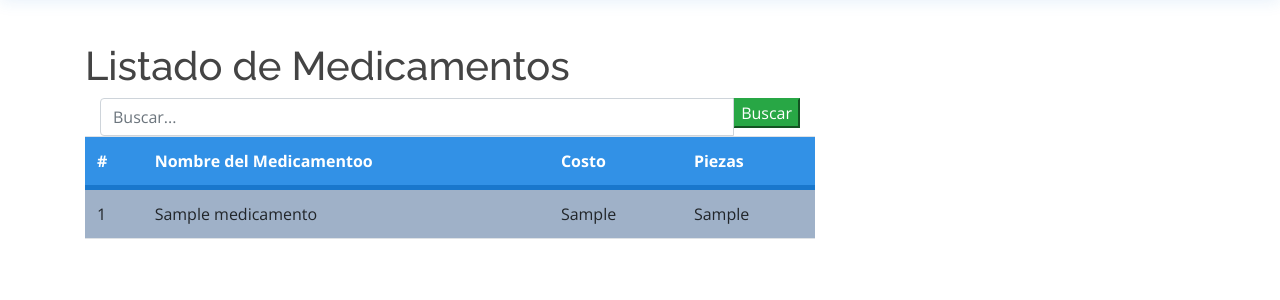
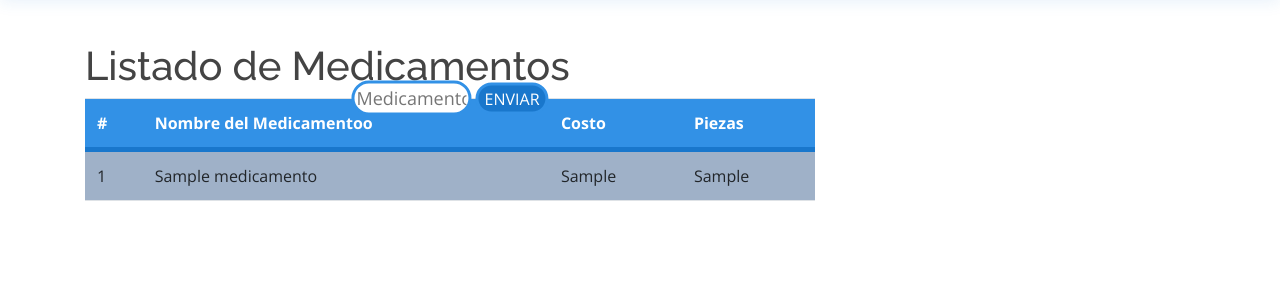
Before and after one commit to teamingsoft01/teamingsoft01, a Django app: page /inventariomedicamento.html in a window 1280 px wide. Shown: the part 102-402 px from the top of the page. Run offline with Django 3.2, Linux system fonts and the light colour scheme; tables that the repository leaves empty hold one stand-in row (values such as "Sample post"); some libraries are stand-ins or nearby versions.

Commit message:
estilobarrabusquedaenlineahtml

```diff
--- a/Sistema_medico1/Sistema_medico/Template/inventariomedicamento.html
+++ b/Sistema_medico1/Sistema_medico/Template/inventariomedicamento.html
@@ -42,6 +42,45 @@
   * Author: BootstrapMade.com
   * License: https://bootstrapmade.com/license/
   ======================================================== -->
+
+
+
+  <!-- Estilos de la barra de busqueda en linea -->
+  <style>
+      .box{
+  position: absolute;
+  left: 50%;
+  transform: translate(-50%, -50%);
+}
+
+.src{
+  text-align: center;
+  padding: 9px 10 px 9px 32px;
+  outline: none;
+  font-size: 18px;
+  border-radius: 25px;
+  color:black;
+  border: 3px solid #3291e6;
+  width: 120px;
+  transition: all 1s;
+}
+
+.src:hover{
+  width: 200px;
+  background-color: #fff;
+  border-color: #1977cc;
+  box-shadow: 0 0 5px #3291e6;
+}
+
+.env{
+    border-radius: 25px;
+    background-color: #1977cc;
+    border: 3px solid #3291e6;
+    color: white;
+    padding: 9px 10 px 9px 32px;
+}
+  </style>
+
 </head>
 
 <body>
@@ -98,18 +137,15 @@
                 <br>
 
                 <h1>Listado de Medicamentos</h1>
+                <div class="box">
+                    <form method="get">
+                                <input type="text" class="src" placeholder="Medicamento" name="buscar">
+                                    <i class="icon icon-search"> </i>
+                                    <button type="submit" class="env">ENVIAR</button>
+                    </form>
+                    </div>
                 <div class="table-responsive">
-                    <form method="get">
-                        <div id="custom-search-input">
-                            <div class="input-group col-md-12">
-                                <input type="text" class="form-control" placeholder="Buscar..." name="buscar">
-                                <span class="input-group-list">
-                                    <i class="icon icon-search"> </i>
-                                    <button type="submit" class="boton btn-success">Buscar</button>
-                                </span>
-                            </div>
-                        </div>
-                    </form>
+
 
                     <table class="table table-striped">
                         <thead>
```
